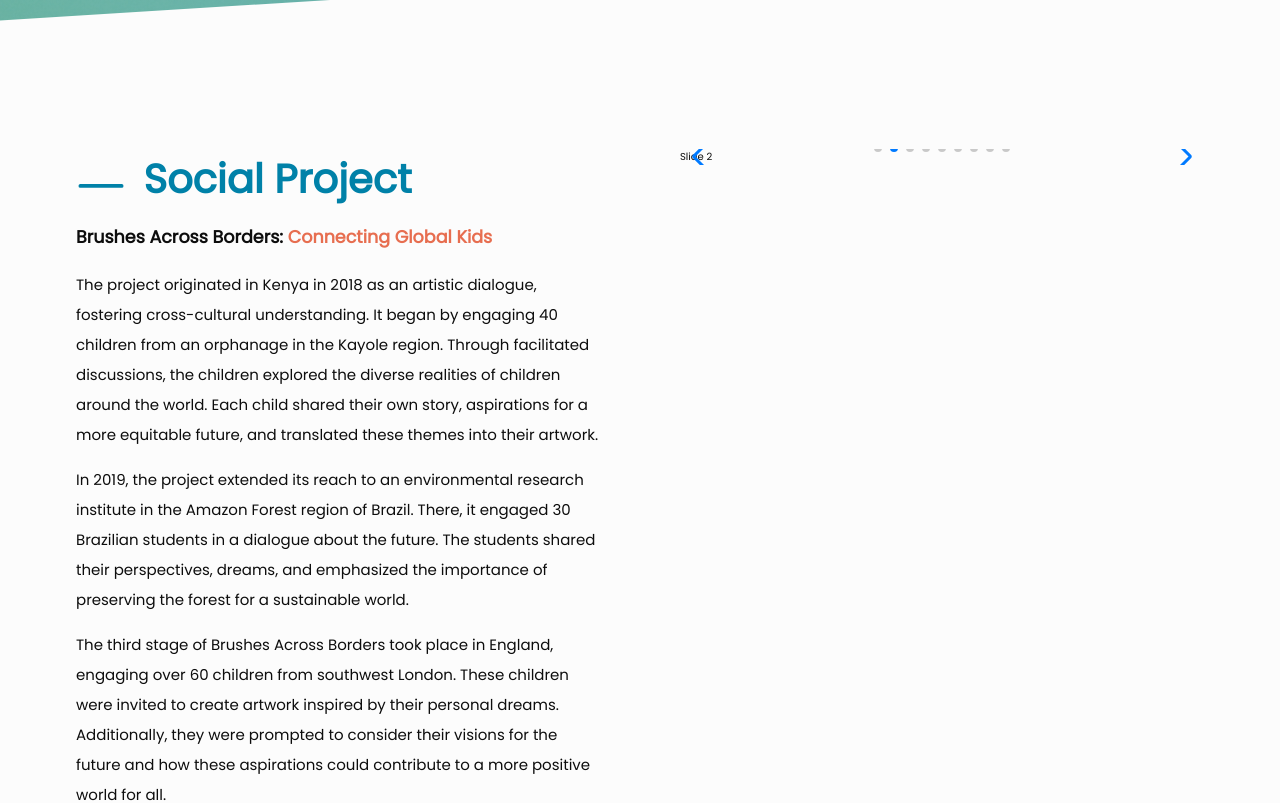
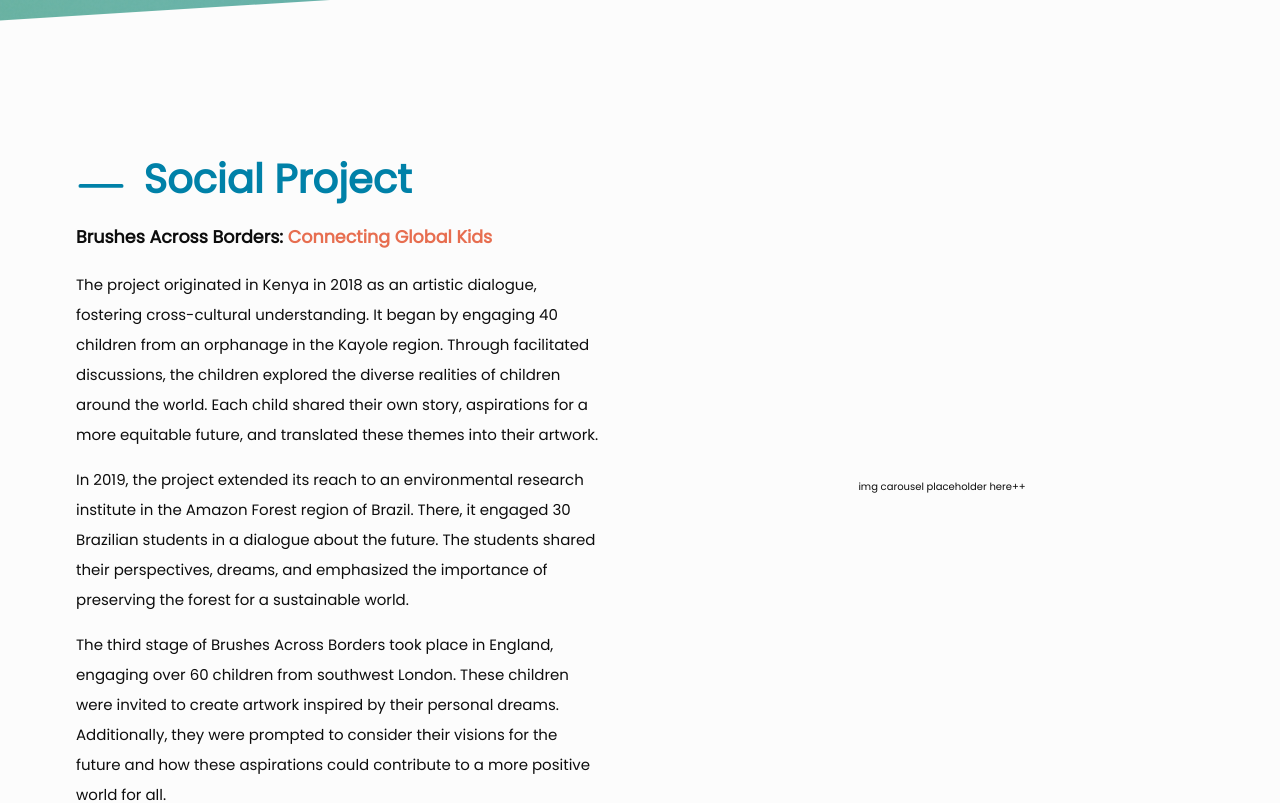
Before and after one commit to rodrigodelascio/let-it-shine, a React (Create React App) app: page /projects in a window 1280 px wide. Shown: the part 540-1343 px from the top of the page. Built offline with nearby package versions, Linux system fonts and the light colour scheme.

Commit message:
remove unused code

```diff
--- a/src/components/projectsPage/projectSection/ProjectSection.js
+++ b/src/components/projectsPage/projectSection/ProjectSection.js
@@ -1,10 +1,5 @@
+import { BsDashLg } from "react-icons/bs";
 import styles from "./ProjectSection.module.css";
-import { BsDashLg } from "react-icons/bs";
-import { Swiper, SwiperSlide } from "swiper/react";
-import "swiper/css";
-import "swiper/css/pagination";
-import "swiper/css/navigation";
-import { Autoplay, Pagination, Navigation } from "swiper/modules";
 const ProjectSection = () => {
   return (
     <div>
@@ -48,34 +43,8 @@ const ProjectSection = () => {
               </div>
             </div>
           </div>
-
           <div className={styles["project-image-container"]}>
-            <div>
-              <Swiper
-                spaceBetween={30}
-                centeredSlides={true}
-                autoplay={{
-                  delay: 3000,
-                  disableOnInteraction: false,
-                }}
-                pagination={{
-                  clickable: true,
-                }}
-                navigation={true}
-                modules={[Autoplay, Pagination, Navigation]}
-                className="mySwiper"
-              >
-                <SwiperSlide>Slide 1</SwiperSlide>
-                <SwiperSlide>Slide 2</SwiperSlide>
-                <SwiperSlide>Slide 3</SwiperSlide>
-                <SwiperSlide>Slide 4</SwiperSlide>
-                <SwiperSlide>Slide 5</SwiperSlide>
-                <SwiperSlide>Slide 6</SwiperSlide>
-                <SwiperSlide>Slide 7</SwiperSlide>
-                <SwiperSlide>Slide 8</SwiperSlide>
-                <SwiperSlide>Slide 9</SwiperSlide>
-              </Swiper>
-            </div>
+            img carousel placeholder here++
           </div>
         </div>
       </div>
--- a/src/components/projectsPage/projectSection/ProjectSection.module.css
+++ b/src/components/projectsPage/projectSection/ProjectSection.module.css
@@ -51,3 +51,9 @@
   line-height: 3rem;
   margin-bottom: 1.5rem;
 }
+
+.project-image-container {
+  display: flex;
+  align-items: center;
+  justify-content: center;
+}
```
Also changed, not shown: src/components/projectsPage/projectSection/SimpleSlider.js (added).
